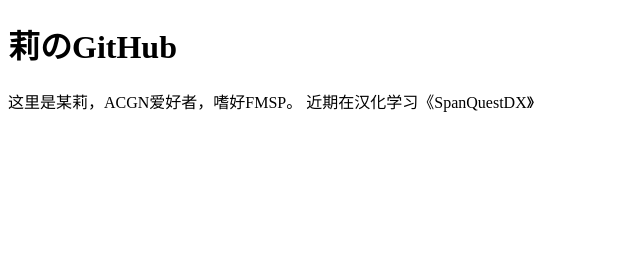
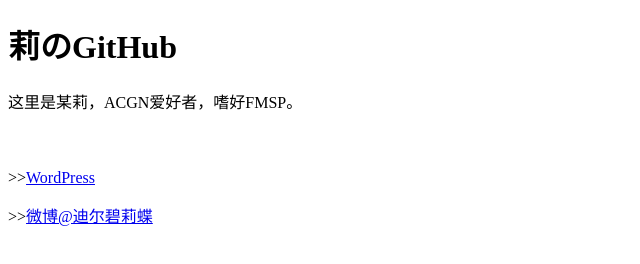
Before and after one commit to Vilidye/vilidye.github.io, a plain HTML site: page index.html in a window 1280 px wide. Shown: the whole page, without its empty margins (0-640 px from the left). Drawn offline with Linux system fonts and the light colour scheme.

Commit message:
调整主页信息

```diff
--- a/index.html
+++ b/index.html
@@ -2,7 +2,9 @@
 <html>
 	<body>
 		<h1>莉のGitHub</h1>
-		<p>这里是某莉，ACGN爱好者，嗜好FMSP。
-		近期在汉化学习《SpanQuestDX》</p>
+		<p>这里是某莉，ACGN爱好者，嗜好FMSP。</p>
+		<p>　</p>
+		<p>>><a href="https://dearvilidye.wordpress.com/">WordPress</a></p>
+		<p>>><a href="https://weibo.com/u/5707040543">微博@迪尔碧莉蝶</a></p>
 	</body>
 </html>
```
Also changed, not shown: README.md (deleted).
